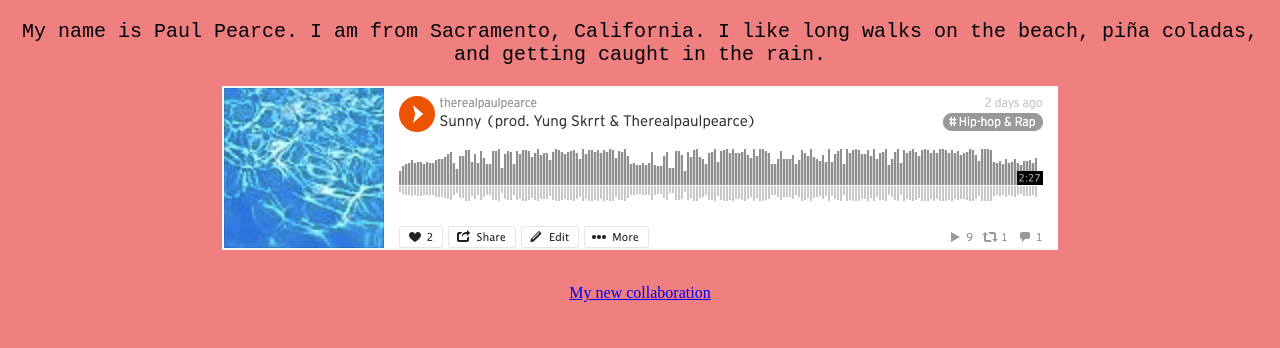
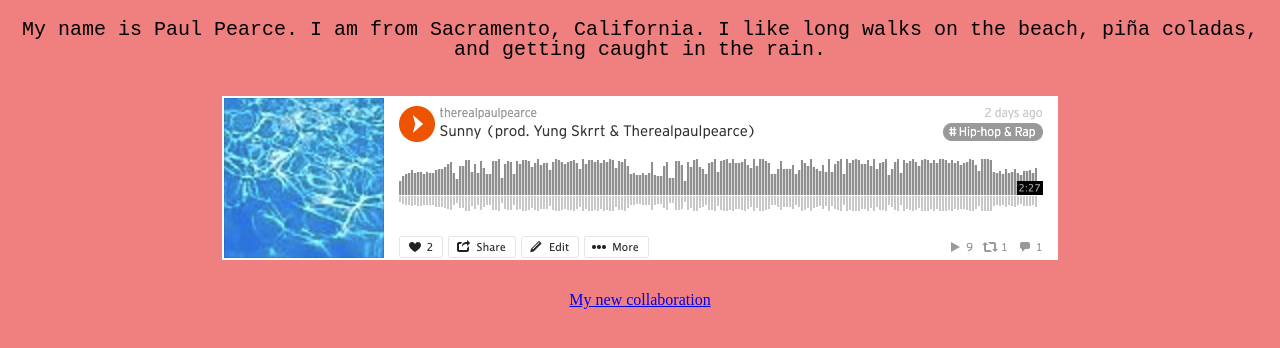
Before and after one commit to Paulopearce/paulopearce.github.io, a plain HTML site: page index.html in a window 1280 px wide. Drawn offline with Linux system fonts and the light colour scheme.

Commit message:
add reset.css + offset

```diff
--- a/index.html
+++ b/index.html
@@ -5,14 +5,23 @@
   <meta http-equiv="X-UA-Compatible" content="IE=edge">
   <meta name="viewport" content="width=device-width, initial-scale=1.0">
   <title>Document</title>
+  <link rel="stylesheet" href="./reset.css">
   <style>
+
+
     body{
       background-color:lightcoral;
+      margin:8px;
     }
     #bio{
       font-family: monospace;
       font-size: 20px;
       text-align: center;
+      display: block;
+      margin-block-start: 1em;
+      margin-block-end: 1em;
+      margin-inline-start: 0px;
+      margin-inline-end: 0px;
     }
 
     #sc{
@@ -29,10 +38,12 @@
     <p id="bio">My name is Paul Pearce. I am from Sacramento, California. I like long walks on the beach, piña coladas, and getting
       caught in the rain.
     </p>
+    <br>
     <a href="https://soundcloud.com/therealpaulpearce/sunny-prod-yung-skrrt-therealpaulpearce">
       <img id="sc" src="./sc.png" alt="paul's Soundcloud link">
         <br>
     </a>
+    <br>
     <a href="https://soundcloud.com/therealpaulpearce/sunny-prod-yung-skrrt-therealpaulpearce">
       <p id="link-text">My new collaboration</p>
     </a>
--- /dev/null
+++ b/reset.css
@@ -0,0 +1,48 @@
+/* http://meyerweb.com/eric/tools/css/reset/
+   v2.0 | 20110126
+   License: none (public domain)
+*/
+
+html, body, div, span, applet, object, iframe,
+h1, h2, h3, h4, h5, h6, p, blockquote, pre,
+a, abbr, acronym, address, big, cite, code,
+del, dfn, em, img, ins, kbd, q, s, samp,
+small, strike, strong, sub, sup, tt, var,
+b, u, i, center,
+dl, dt, dd, ol, ul, li,
+fieldset, form, label, legend,
+table, caption, tbody, tfoot, thead, tr, th, td,
+article, aside, canvas, details, embed,
+figure, figcaption, footer, header, hgroup,
+menu, nav, output, ruby, section, summary,
+time, mark, audio, video {
+	margin: 0;
+	padding: 0;
+	border: 0;
+	font-size: 100%;
+	font: inherit;
+	vertical-align: baseline;
+}
+/* HTML5 display-role reset for older browsers */
+article, aside, details, figcaption, figure,
+footer, header, hgroup, menu, nav, section {
+	display: block;
+}
+body {
+	line-height: 1;
+}
+ol, ul {
+	list-style: none;
+}
+blockquote, q {
+	quotes: none;
+}
+blockquote:before, blockquote:after,
+q:before, q:after {
+	content: '';
+	content: none;
+}
+table {
+	border-collapse: collapse;
+	border-spacing: 0;
+}
```
